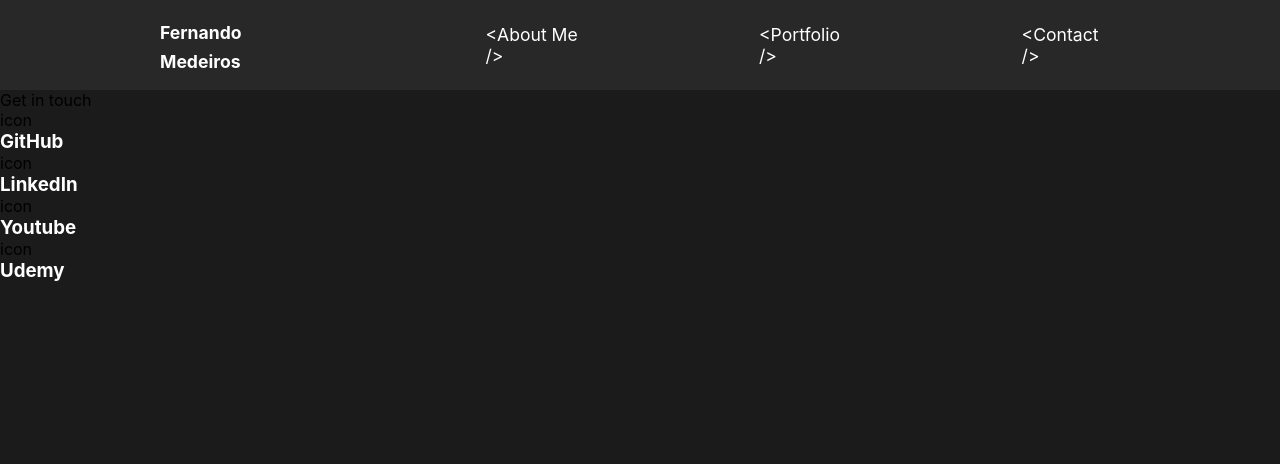
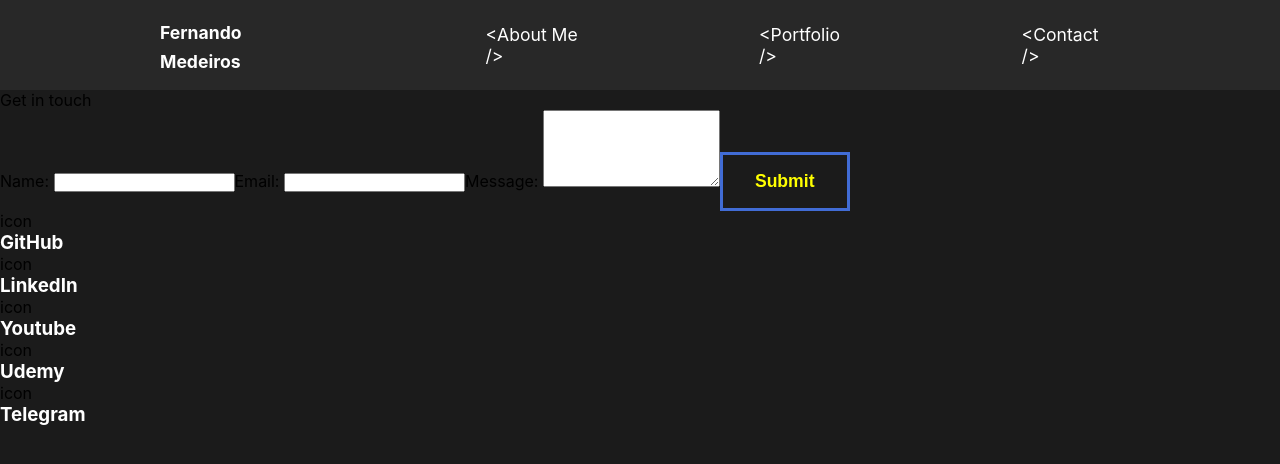
Before and after one commit to Fernandomn/zero-to-fullstack-my-portfolio, a React (Create React App) app in the folder frontend/: page /contact in a window 1280 px wide. Shown: the top 464 px of the page. Built offline with nearby package versions, Linux system fonts and the light colour scheme.

Commit message:
Creating contact form

```diff
--- a/frontend/src/pages/Contact.js
+++ b/frontend/src/pages/Contact.js
@@ -2,10 +2,26 @@ import React from "react";
 
 const Contact = () => {
   const socialList = [
-    { id: 1, icon: "icon", title: "GitHub", url: "" },
-    { id: 2, icon: "icon", title: "LinkedIn", url: "" },
-    { id: 3, icon: "icon", title: "Youtube", url: "" },
+    {
+      id: 1,
+      icon: "icon",
+      title: "GitHub",
+      url: "https://github.com/Fernandomn",
+    },
+    {
+      id: 2,
+      icon: "icon",
+      title: "LinkedIn",
+      url: "https://www.linkedin.com/in/fernando-medeiros-do-nascimento/",
+    },
+    {
+      id: 3,
+      icon: "icon",
+      title: "Youtube",
+      url: "https://www.youtube.com/channel/UCqjeM9Cmz1rHru967lsulmw",
+    },
     { id: 4, icon: "icon", title: "Udemy", url: "" },
+    { id: 4, icon: "icon", title: "Telegram", url: "https://t.me/ferna_mn" },
   ];
   const renderSocialList = () => {
     return socialList.map((social) => (
@@ -20,7 +36,14 @@ const Contact = () => {
     <div>
       <div>Get in touch</div>
       <div id="areas">
-        <div id="form"></div>
+        <div id="form">
+          <form id="contact-form" method="post">
+            Name: <input type="text" />
+            Email: <input type="email" />
+            Message: <textarea rows="5" />
+            <button type="submit">Submit</button>
+          </form>
+        </div>
         <div id="networks">
           <div id="social">{renderSocialList()}</div>
         </div>
```
